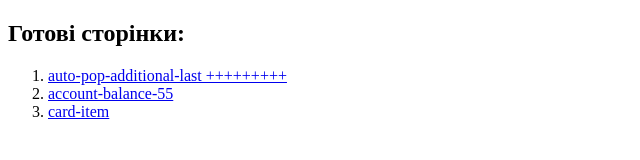
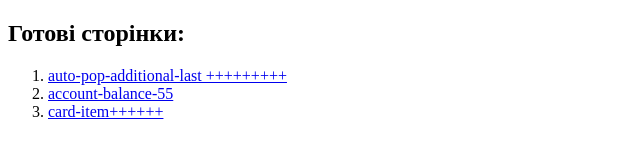
Before and after one commit to alexsand-r/test-3, a plain HTML site: page index.html in a window 1280 px wide. Shown: the full height of the page, 0-640 px from the left. Drawn offline with Linux system fonts and the light colour scheme.

Commit message:
Update index.html

```diff
--- a/index.html
+++ b/index.html
@@ -14,7 +14,7 @@
 
                     <li><a target="_blank" href="auto-pop-additional-last.html">auto-pop-additional-last +++++++++</a></li>
                     <li><a target="_blank" href="account-balance.html">account-balance-55</a></li>
-                             <li><a target="_blank" href="card-item.html">card-item</a></li>
+                             <li><a target="_blank" href="card-item.html">card-item++++++</a></li>
 
                 </ol>
 
```
